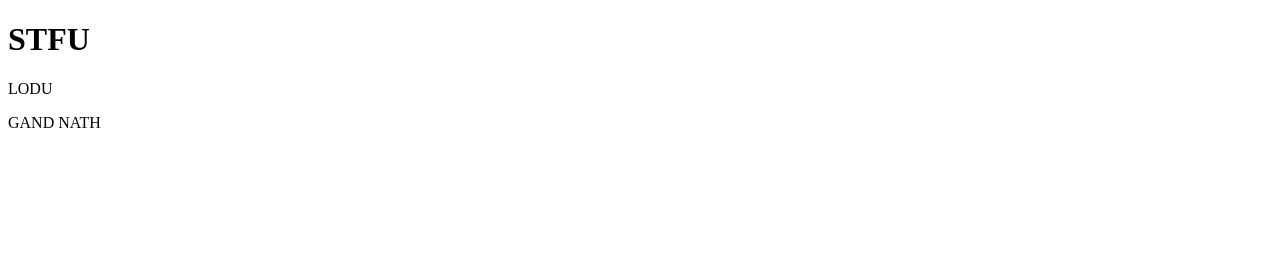
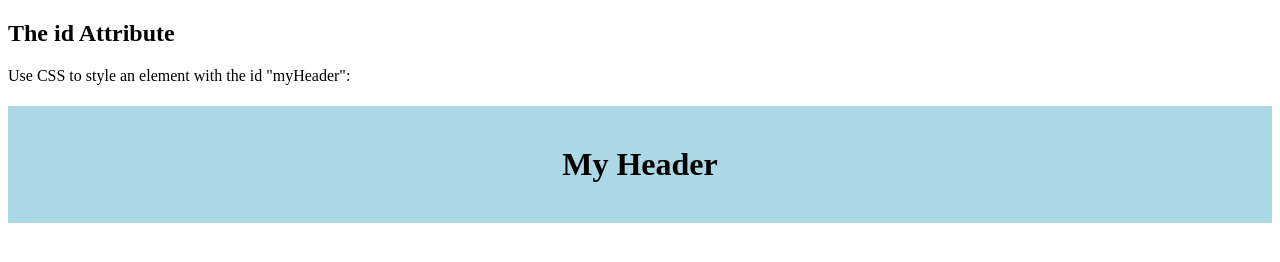
Before and after one commit to nsdhaadia/firstvebseiet, a plain HTML site: page index.html in a window 1280 px wide. Drawn offline with Linux system fonts and the light colour scheme.

Commit message:
Changing Website Contyent

```diff
--- a/index.html
+++ b/index.html
@@ -1,14 +1,21 @@
 <!DOCTYPE html>
-<html lang="en">
+<html>
 <head>
-    <meta charset="UTF-8">
-    <meta http-equiv="X-UA-Compatible" content="IE=edge">
-    <meta name="viewport" content="width=device-width, initial-scale=1.0">
-    <title>Document</title>
+<style>
+#myHeader {
+  background-color: lightblue;
+  color: black;
+  padding: 40px;
+  text-align: center;
+}
+</style>
 </head>
 <body>
-    <h1>STFU</h1>
-    <P>LODU</P>
-    <P>GAND NATH</P>
+
+<h2>The id Attribute</h2>
+<p>Use CSS to style an element with the id "myHeader":</p>
+
+<h1 id="myHeader">My Header</h1>
+
 </body>
 </html>
```
